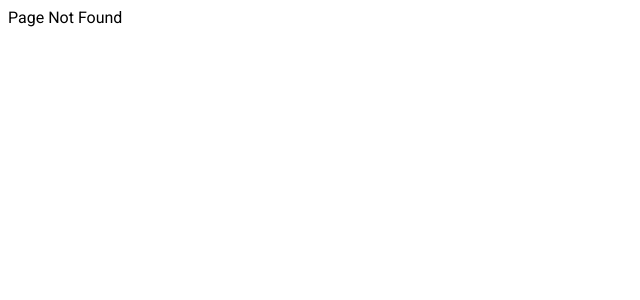
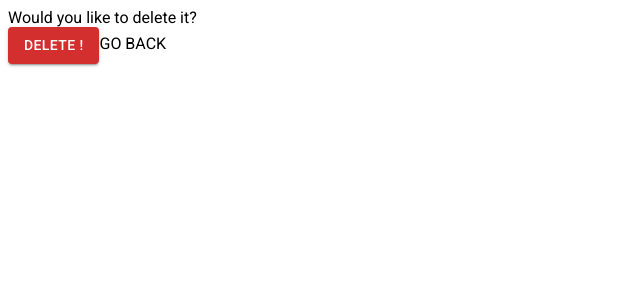
Before and after one commit to LiponRoy/NodeJs-CRUD-With-Mongodb-Frontend, a React (Create React App) app: page /deleteConfirm/1 in a window 1280 px wide. Before the commit this address had no page. Shown: the top 300 px of the page, without its empty margins (0-640 px from the left). Built offline with nearby package versions, Linux system fonts and the light colour scheme; a web font is replaced by a local one.

Commit message:
created delete operation

```diff
--- a/src/App.js
+++ b/src/App.js
@@ -3,6 +3,7 @@ import { BrowserRouter as Router, Routes, Route } from 'react-router-dom';
 import Home from './pages/Home';
 import PostData from './pages/PostData';
 import NotFound from './pages/NotFound';
+import DeleteConfirm from './components/allData/DeleteConfirm';
 function App() {
 	return (
 		<>
@@ -10,6 +11,7 @@ function App() {
 				<Routes>
 					<Route path='/' element={<Home />} />
 					<Route path='/postData' element={<PostData />} />
+					<Route path='/deleteConfirm/:id' element={<DeleteConfirm />} />
 					<Route path='*' element={<NotFound />} />
 				</Routes>
 			</Router>
--- a/src/components/allData/Alldata.js
+++ b/src/components/allData/Alldata.js
@@ -11,26 +11,26 @@ const Alldata = () => {
 	const navigate = useNavigate();
 	const dispatch = useDispatch();
 	const { dataAll, isLoading, isError, message } = useSelector((state) => state.InstructorReducer);
-
+	console.log(dataAll);
 	useEffect(() => {
 		if (isError) {
-			console.log(message);
+			console.log(isError);
 		}
 		if (dataAll) {
 			dispatch(getData());
 		}
-	}, [isError, message, dispatch]);
+	}, [isError, message, dispatch, Data]);
 
 	const dataAdd = () => {
 		navigate('/postData');
 	};
 
 	return (
-		<div className=' m-8'>
+		<div className=' m-14'>
 			<button onClick={() => dataAdd()}>Add Data</button>
 			<span className=' text-2xl'>Instractor data</span>
 			{isLoading ? (
-				<div className=' h-[80vh] w-full fm '>
+				<div className=' h-[80vh] w-full fm'>
 					<CircularProgress color='inherit' />
 				</div>
 			) : (
--- a/src/components/allData/Data.js
+++ b/src/components/allData/Data.js
@@ -1,7 +1,11 @@
+import { Button } from '@mui/material';
 import React from 'react';
 import { FaUserAlt, FaRegEnvelope, FaGlobe } from 'react-icons/fa';
+import { useNavigate } from 'react-router-dom';
 
 const Data = ({ id, name, email, address, status }) => {
+	const navigate = useNavigate();
+
 	return (
 		<div>
 			<div key={id} className=' bg-gray-200 shadow-md text-gray-700  p-5 my-5 flex flex-col rounded-md gap-1'>
@@ -21,12 +25,12 @@ const Data = ({ id, name, email, address, status }) => {
 				</div>
 
 				<div className=' flex items-center justify-between mt-2'>
-					<buton className='myBtn' href=''>
+					<Button onClick={() => navigate(`/deleteConfirm/${id}`)} className='myBtn' href=''>
 						DELETE
-					</buton>
-					<button className='myBtn' href=''>
+					</Button>
+					<Button className='myBtn' href=''>
 						UPDATE
-					</button>
+					</Button>
 				</div>
 			</div>
 		</div>
--- /dev/null
+++ b/src/components/allData/DeleteConfirm.js
@@ -0,0 +1,42 @@
+import React, { useState } from 'react';
+import { deleteData } from '../../feature/InstructorSlice';
+import { useDispatch, useSelector } from 'react-redux';
+import { useNavigate, useParams } from 'react-router-dom';
+import { Button } from '@mui/material';
+const DeleteConfirm = () => {
+	const { isLoading, isError, message } = useSelector((state) => state.InstructorReducer);
+
+	const navigate = useNavigate();
+	const dispatch = useDispatch();
+	const { id } = useParams();
+
+	function goHome() {
+		navigate('/');
+	}
+	const handleDelete = (myid) => {
+		dispatch(deleteData(myid));
+		setTimeout(goHome, 4000);
+	};
+
+	return (
+		<div className='  '>
+			<div className='fcm h-screen w-full bg-slate-600  text-white'>
+				<span className=' text-4xl my-4 '>Would you like to delete it?</span>
+				{isLoading ? (
+					<span className=' mt-2'>Deleting...</span>
+				) : (
+					<div className='fcm gap-4'>
+						<Button disabled={isLoading} variant='contained' color='error' onClick={() => handleDelete(id)} className=' w-40 h-14 fm'>
+							Delete !
+						</Button>
+						<a onClick={() => navigate('/')} className=' text-white cursor-pointer mt-2 text-[12px]'>
+							GO BACK
+						</a>
+					</div>
+				)}
+			</div>
+		</div>
+	);
+};
+
+export default DeleteConfirm;
--- a/src/feature/InstructorSlice.js
+++ b/src/feature/InstructorSlice.js
@@ -42,9 +42,9 @@ export const getOneData = createAsyncThunk('instructor/getOneData', async (id, t
 	}
 });
 // Delete user Data
-export const deleteData = createAsyncThunk('instructor/deleteData', async (id, thunkAPI) => {
+export const deleteData = createAsyncThunk('instructor/deleteData', async (_id, thunkAPI) => {
 	try {
-		const response = await axios.delete('/data/delete/' + id);
+		const response = await axios.delete('/data/delete/' + _id);
 		return response.data;
 	} catch (error) {
 		const message = (error.response && error.response.data && error.response.data.message) || error.message || error.toString();
@@ -55,9 +55,7 @@ export const deleteData = createAsyncThunk('instructor/deleteData', async (id, t
 export const InstructorSlice = createSlice({
 	name: 'instructor',
 	initialState,
-	reducers: {
-		reset: (state) => initialState,
-	},
+	reducers: {},
 	extraReducers: (builder) => {
 		builder
 			.addCase(AddData.pending, (state) => {
@@ -99,7 +97,9 @@ export const InstructorSlice = createSlice({
 				state.isLoading = true;
 			})
 			.addCase(deleteData.fulfilled, (state, action) => {
+				const currentTodos = state.dataAll.filter((todo) => todo._id !== action.payload._id);
 				state.isLoading = false;
+				state.dataAll = currentTodos;
 			})
 			.addCase(deleteData.rejected, (state, action) => {
 				state.isLoading = false;
@@ -107,5 +107,5 @@ export const InstructorSlice = createSlice({
 			});
 	},
 });
-export const { reset } = InstructorSlice.actions;
+
 export default InstructorSlice.reducer;
--- a/src/pages/PostData.js
+++ b/src/pages/PostData.js
@@ -36,11 +36,14 @@ const PostData = () => {
 	});
 
 	// End yup schema and hook form
+
+	function goHome() {
+		navigate('/');
+	}
 	const onSubmit = (data) => {
 		console.log(data);
 		dispatch(AddData(data));
-
-		navigate('/');
+		setTimeout(goHome, 4000);
 	};
 	return (
 		<>
@@ -59,7 +62,7 @@ const PostData = () => {
 						<p className='errMessage'>{errors.address?.message}</p>
 						<input className={inputDesign} placeholder='Status' type='text' {...register('status')} />
 						<p className='errMessage'>{errors.status?.message}</p>
-						<input className='myBtn-Outline' disabled={isLoading} type='submit' />
+						{isLoading ? <span>Posting...</span> : <input className='myBtn-Outline' type='submit' />}
 					</form>
 				</div>
 			</div>
```
Also changed, not shown: src/components/allData/Alldata.css (deleted).
